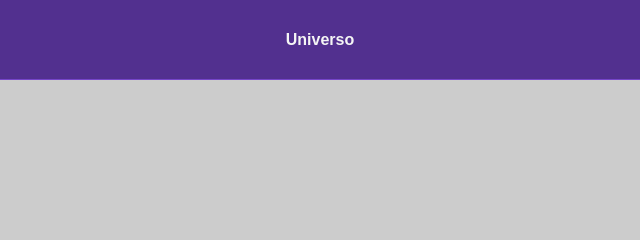
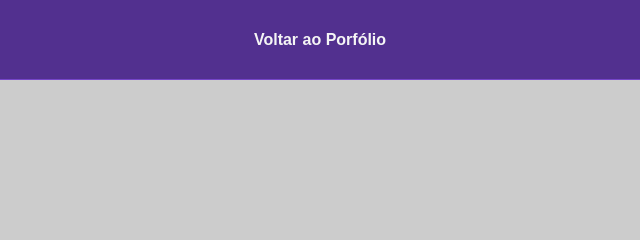
Before and after one commit to Wezzlim/portfolio_fundweb, a plain HTML site: page sucess.html in a window 1280 px wide. Shown: the top 240 px of the page, 320-960 px from the left. Drawn offline with Linux system fonts and the light colour scheme.

Commit message:
:wrench: Alteração do título de sucess.HTML

```diff
--- a/sucess.html
+++ b/sucess.html
@@ -23,7 +23,7 @@
             <!-- Div com o conteudo do cabeçalho -->
             <div id="menu_content_sucess">
                 <!-- Link -->
-                <a href="index.html">Universo</a>
+                <a href="index.html">Voltar ao Porfólio</a>
             </div>
 
         </div>
```
